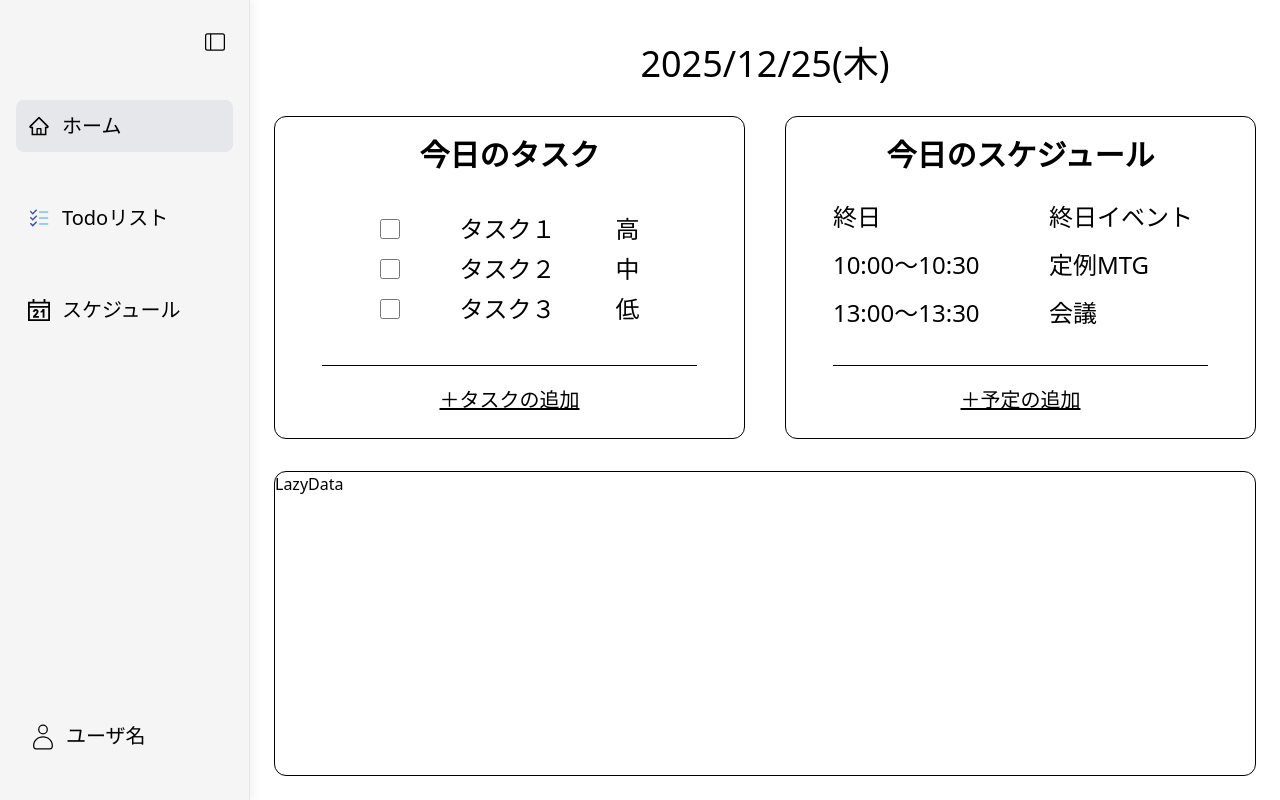
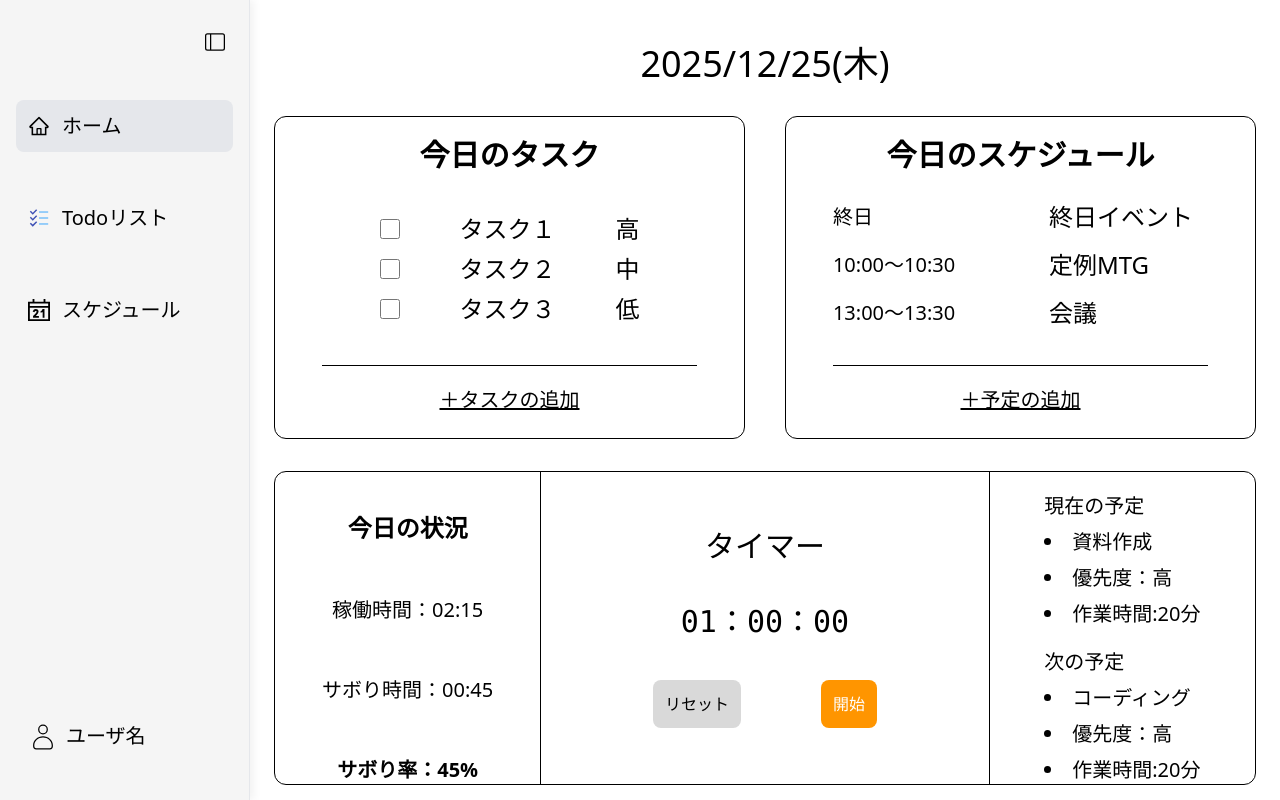
Before and after one commit to Fudai1020/WorkInsight, a React app in the folder frontend/: page /dashboard in a window 1280 px wide. Built offline with nearby package versions, Linux system fonts and the light colour scheme; the HTML template or start-up script is replaced by a standard one.

Commit message:
add Lazydata layouts

```diff
--- a/frontend/src/components/LazyData.tsx
+++ b/frontend/src/components/LazyData.tsx
@@ -1,7 +1,22 @@
+import LazyNextData from "./LazyNextData"
+import LazyTodayData from "./LazyTodayData"
+import Timer from "./Timer"
 
 const LazyData = () => {
   return (
-    <div className="border rounded-xl w-full h-full">LazyData</div>
+    <div className="border rounded-xl w-full h-full">
+      <div className="grid grid-cols-[1fr_1.5fr_1fr] h-full gap-6">
+        <div className="border-r">
+          <LazyTodayData />
+        </div>
+        <div className="flex items-center justify-center">
+        <Timer />
+        </div>
+        <div className="border-l   ">
+          <LazyNextData />
+        </div>
+      </div>
+    </div>
   )
 }
 
--- /dev/null
+++ b/frontend/src/components/LazyNextData.tsx
@@ -0,0 +1,20 @@
+const LazyNextData = () => {
+  return (
+    <div className="flex flex-col items-center gap-5">
+        <div className="flex flex-col gap-2 mt-5 text-xl">
+            <h1>現在の予定</h1>
+            <li>資料作成</li>
+            <li>優先度：高</li>
+            <li>作業時間:20分</li>
+        </div>
+        <div className="flex flex-col gap-2 text-xl">
+            <h1>次の予定</h1>
+            <li>コーディング</li>
+            <li>優先度：高</li>
+            <li>作業時間:20分</li>
+        </div>
+    </div>
+  )
+}
+
+export default LazyNextData
--- /dev/null
+++ b/frontend/src/components/LazyTodayData.tsx
@@ -0,0 +1,21 @@
+const LazyTodayData = () => {
+  return (
+    <div className="flex flex-col items-center justify-center gap-13">
+        <h1 className="text-2xl font-semibold mt-10">今日の状況</h1>
+        <div className="flex justify-between text-xl">
+            <span>稼働時間：</span>
+            <span>02:15</span>
+        </div>
+        <div className="flex justify-between text-xl">
+            <span>サボり時間：</span>
+            <span>00:45</span>
+        </div>
+        <div className="flex justify-between text-xl font-semibold">
+            <span>サボり率：</span>
+            <span>45%</span>
+        </div>
+    </div>
+  )
+}
+
+export default LazyTodayData
--- a/frontend/src/components/SchedulePreview.tsx
+++ b/frontend/src/components/SchedulePreview.tsx
@@ -21,7 +21,7 @@ const SchedulePreview = () => {
         <ul className="w-[80%] flex flex-col gap-4 mt-7 overflow-y-auto">
           {sortedSchedules.map(s => (
             <li key={s.id} className="grid grid-cols-[6rem_1fr] items-center gap-30">
-              <span className="text-2xl whitespace-nowrap">
+              <span className="text-xl whitespace-nowrap">
                 {s.allDay ? "終日":`${s.startTime}〜${s.endTime}`}
               </span>
               <span className="text-2xl truncate">{s.title}</span>
--- /dev/null
+++ b/frontend/src/components/Timer.tsx
@@ -0,0 +1,44 @@
+import { useEffect, useState } from "react"
+
+const Timer = () => {
+    const InitialSecond = 3600;
+    const [seconds,setSeconds] = useState(InitialSecond);
+    const [isRunning,setIsRunning] = useState(false);
+    useEffect(()=>{
+        if(!isRunning) return;
+        const interval = setInterval(()=>{
+            setSeconds(prev => {
+                if(prev < 1 ){
+                    clearInterval(interval);
+                    setIsRunning(false);
+                    return 0;
+                }
+                return prev -1 ;
+            });
+        },1000);
+        return () => clearInterval(interval);
+    },[isRunning])
+    const formatTime = (totalSecond:number) => {
+        const hours = Math.floor(totalSecond / 3600);
+        const minutes = Math.floor((totalSecond%3600)/60);
+        const seconds = totalSecond % 60;
+        return `${hours.toString().padStart(2,"0")}：${minutes.toString().padStart(2,"0")}：${seconds.toString().padStart(2,"0")}`;
+    }
+  return (
+    <div>
+        <div className="flex flex-col items-center gap-10">
+            <h1 className="text-3xl">タイマー</h1>
+            <span className="text-3xl  font-mono">{formatTime(seconds)}</span>
+            <div className="flex gap-20">
+            <button onClick={()=>setSeconds(InitialSecond)} className="text-base bg-[#D9D9D9] p-3 rounded-lg">リセット</button>
+            <button onClick={()=>setIsRunning(prev => !prev)}
+                    className={`text-base ${isRunning ? "bg-[#48494B]" : "bg-[#FF9500]"} text-white p-3 rounded-lg`}>
+                {isRunning ? '停止':'開始'}
+            </button>
+            </div>
+        </div>
+    </div>
+  )
+}
+
+export default Timer
```
